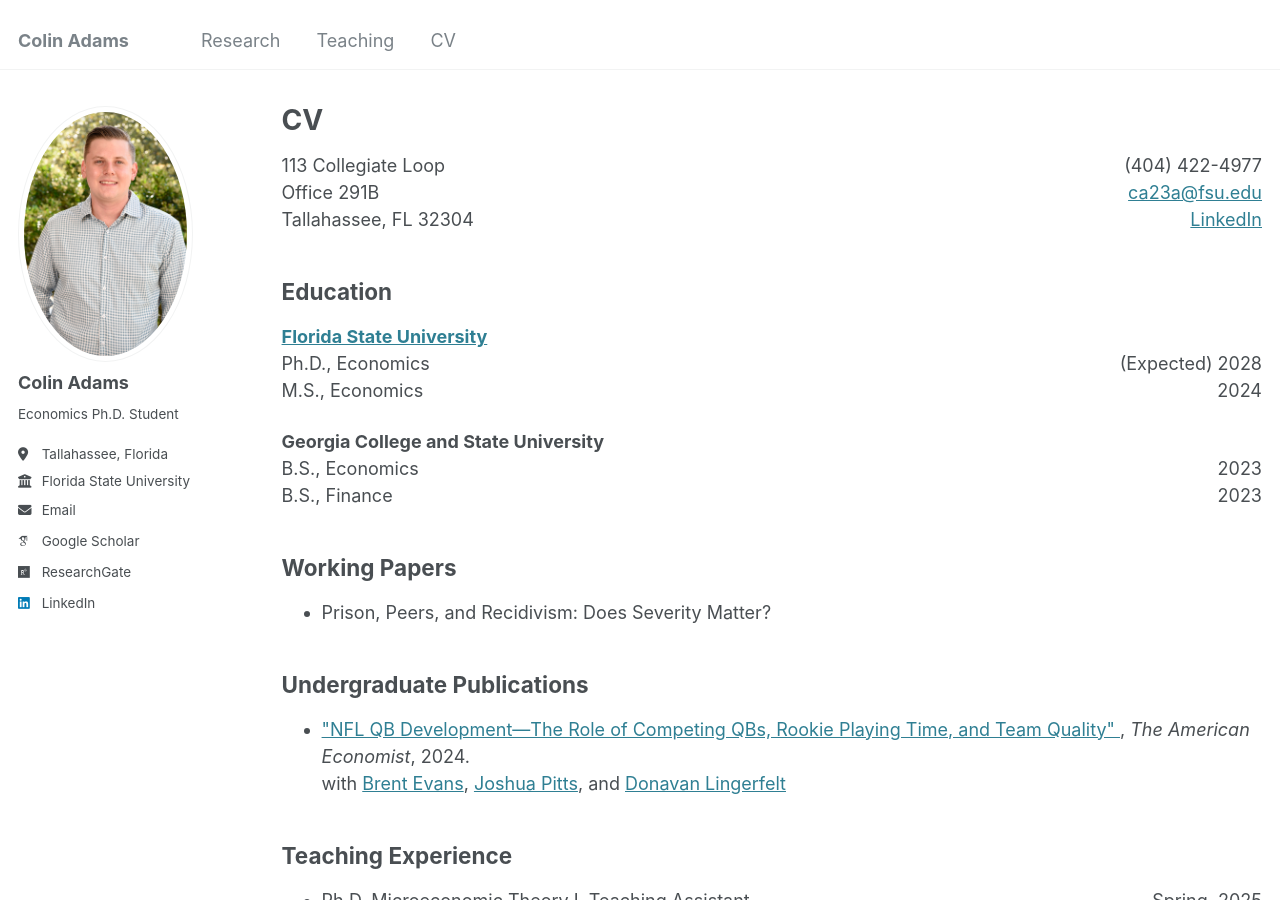
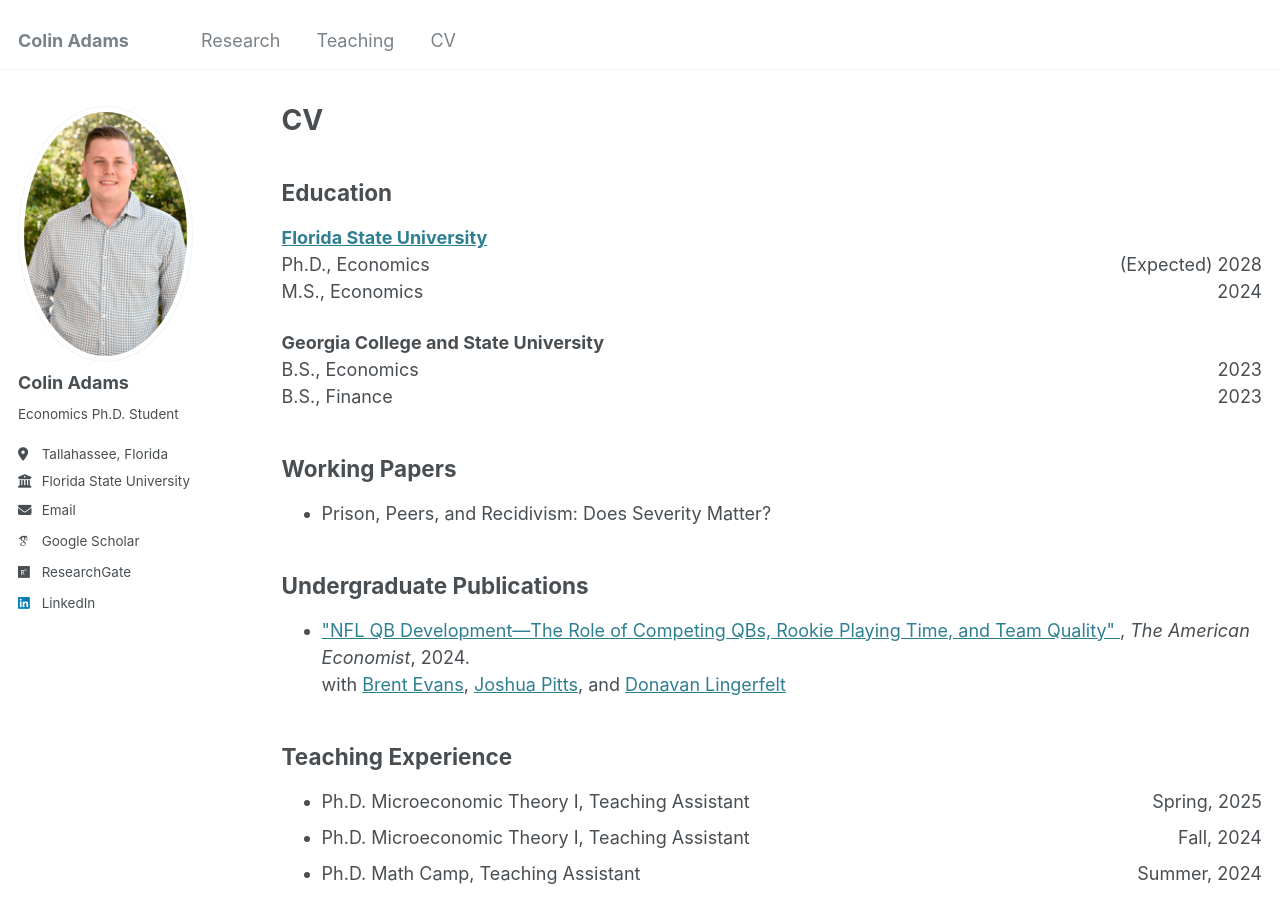
Before and after one commit to Zach-Gooch/Zach-Gooch.github.io, a Jekyll site: the page built from _pages/cv.md, in a window 1280 px wide and 900 px high. Built offline with Jekyll 4.4.1, drawn with Linux system fonts in a browser that asks for light colours; some web fonts are replaced.

Commit message:
Update cv.md

```diff
--- a/_pages/cv.md
+++ b/_pages/cv.md
@@ -6,14 +6,6 @@ author_profile: true
 redirect_from:
   - /resume
 ---
-
-<section id="about-me">
-  <p>
-    113 Collegiate Loop <span style="float:right;">(404) 422-4977</span><br>
-    Office 291B <span style="float:right;"><a href="mailto:ca23a@fsu.edu">ca23a@fsu.edu</a></span><br>
-    Tallahassee, FL 32304 <span style="float:right;"><a href="https://www.linkedin.com/in/colin-p-adams/" target="_blank">LinkedIn</a></span>
-  </p>
-</section>
 
 <section id="education">
   <h2>Education</h2>
```
